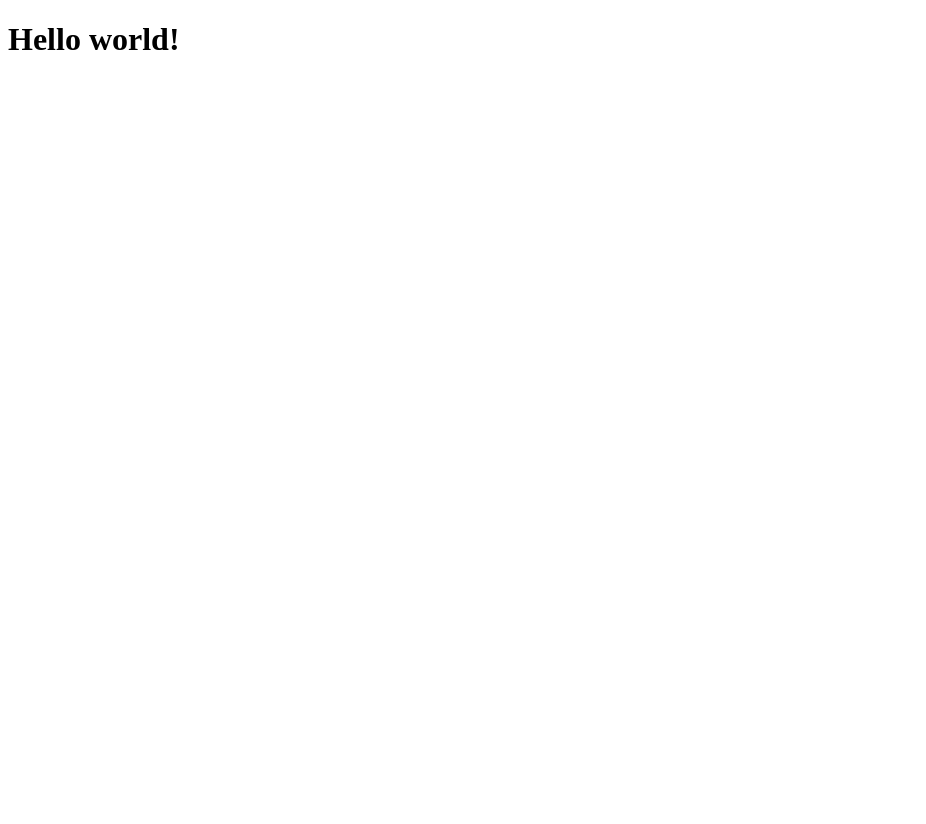
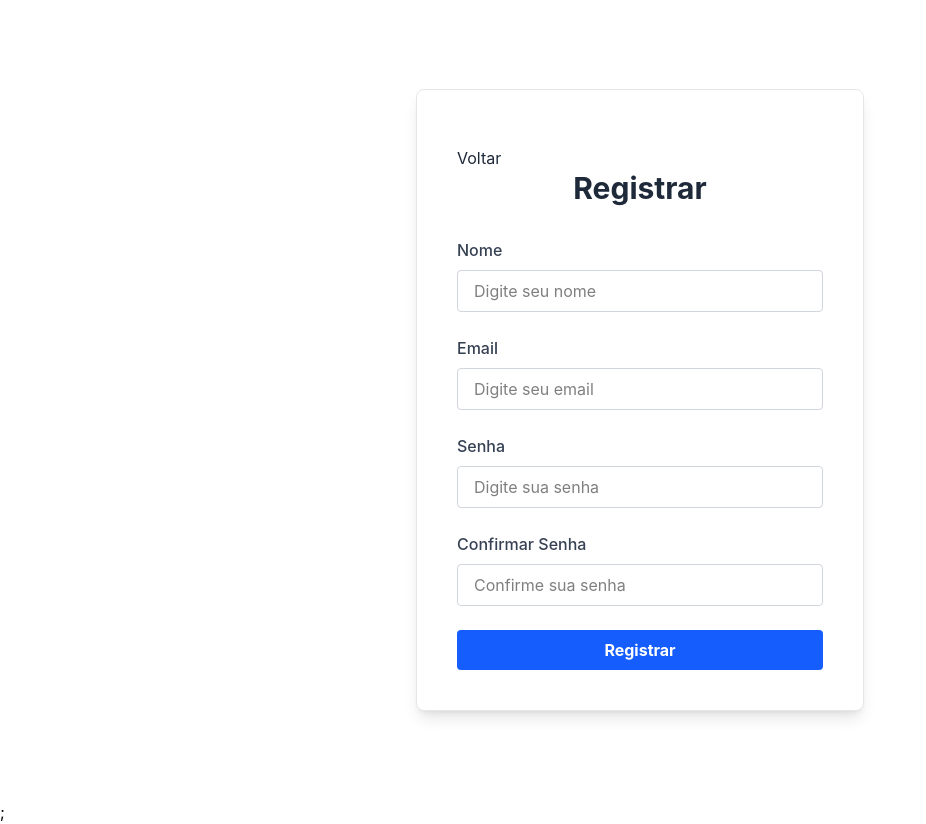
Before and after one commit to josevaldr/projeta-observatorio-pi-frontend, a React (Vite) app: page /register in a window 1280 px wide. Shown: the whole page, without its empty margins (0-926 px from the left). Before the commit the page ends 800 px from the top, so only its background shows below. Built offline with nearby package versions, Linux system fonts and the light colour scheme; the HTML template or start-up script is replaced by a standard one.

Commit message:
feat(auth): cria telas de login e cadastro e implementa navegação

```diff
--- a/index.html
+++ b/index.html
@@ -8,6 +8,6 @@
   </head>
   <body>
     <div id="root"></div>
-    <script type="module" src="/src/main.jsx"></script>
+    <script type="module" src="/src/app/main.jsx"></script>
   </body>
 </html>
--- a/package.json
+++ b/package.json
@@ -13,6 +13,7 @@
     "@tailwindcss/vite": "^4.3.0",
     "react": "^19.2.6",
     "react-dom": "^19.2.6",
+    "react-router-dom": "^7.17.0",
     "tailwindcss": "^4.3.0"
   },
   "devDependencies": {
--- a/src/app/App.jsx
+++ b/src/app/App.jsx
@@ -1,7 +1,13 @@
+import Login from "../features/auth/pages/Login";
+import Register from "../features/auth/pages/Register";
+import { RouterProvider } from 'react-router-dom';
+
+import { router } from './routes';
+
 export default function App() {
   return (
-    <div className="App">
-      <h1 className="text-3xl font-bold underline">Hello world!</h1>
+    <div>
+      <RouterProvider router={router} />;
     </div>
   );
 }
--- a/src/app/main.jsx
+++ b/src/app/main.jsx
@@ -1,7 +1,7 @@
 import { StrictMode } from "react";
 import { createRoot } from "react-dom/client";
-import "./index.css";
-import App from "./App.jsx";
+import "../styles/index.css";
+import App from "../app/App.jsx";
 
 createRoot(document.getElementById("root")).render(
   <StrictMode>
--- /dev/null
+++ b/src/features/auth/components/Button.jsx
@@ -0,0 +1,11 @@
+export default function Button({ type, children, onClick}) {
+  return (
+    <button
+      type={type}
+      onClick={onClick}
+      className="w-full bg-blue-600 text-white font-bold py-2 px-4 rounded hover:bg-blue-700"
+    >
+      {children}
+    </button>
+  );
+}
--- /dev/null
+++ b/src/features/auth/components/InputField.jsx
@@ -0,0 +1,26 @@
+export default function InputField({
+  labelText,
+  type,
+  value,
+  onChange,
+  placeholder,
+  id,
+  required,
+}) {
+  return (
+    <div>
+      <label htmlFor={id} className="block text-gray-700 font-medium mb-2">
+        {labelText}
+      </label>
+      <input
+        type={type}
+        id={id}
+        value={value}
+        onChange={onChange}
+        placeholder={placeholder}
+        required={required}
+        className="w-full px-4 py-2 border border-gray-300 rounded focus:outline-none focus:border-blue-500"
+      />
+    </div>
+  );
+}
--- /dev/null
+++ b/src/features/auth/pages/Login.jsx
@@ -0,0 +1,58 @@
+import { useState } from "react";
+import InputField from "../components/InputField";
+import Button from "../components/Button";
+import { Link } from "react-router-dom";
+
+export default function Login() {
+  const [email, setEmail] = useState("");
+  const [password, setPassword] = useState("");
+
+  const handleLogin = (e) => {
+    e.preventDefault();
+    console.log("Email:", email);
+    console.log("Senha:", password);
+    // Adicionar lógica de login aqui
+  };
+
+  return (
+    <div className="flex justify-center items-center min-h-screen bg-white">
+      <div className="bg-white p-10 rounded-lg shadow-lg w-full max-w-md border border-gray-200">
+        <h2 className="text-3xl font-bold text-center text-gray-800 mb-8">
+          Bem-vindo
+        </h2>
+        <p className="text-md text-center text-gray-600 mb-8">
+          Acesse sua conta para continuar
+        </p>
+        <form onSubmit={handleLogin} className="space-y-6">
+          <InputField
+            labelText="Email"
+            type="email"
+            id="email"
+            value={email}
+            onChange={(e) => setEmail(e.target.value)}
+            placeholder="Digite seu email"
+          />
+
+          <InputField
+            labelText="Senha"
+            type="password"
+            id="password"
+            value={password}
+            onChange={(e) => setPassword(e.target.value)}
+            placeholder="Digite sua senha"
+          />
+
+          <Button type="submit" onClick={handleLogin}>
+            Entrar
+          </Button>
+        </form>
+        <Link
+          to="/register"
+          className="w-full block border border-gray-300 text-center mt-3 bg-white text-blue-600 font-bold py-2 px-4 rounded hover:bg-blue-100"
+        >
+          Criar conta gratuita
+        </Link>
+      </div>
+    </div>
+  );
+}
--- /dev/null
+++ b/src/features/auth/pages/Register.jsx
@@ -0,0 +1,114 @@
+import { useState } from "react";
+import { Link } from "react-router-dom";
+
+export default function Register() {
+  const [name, setName] = useState("");
+  const [email, setEmail] = useState("");
+  const [password, setPassword] = useState("");
+  const [confirmPassword, setConfirmPassword] = useState("");
+
+  const handleRegister = (e) => {
+    e.preventDefault();
+    console.log("Name:", name);
+    console.log("Email:", email);
+    console.log("Senha:", password);
+    console.log("Confirmar Senha:", confirmPassword);
+    // Adicionar lógica de registro aqui
+  };
+
+  return (
+    <div className="flex justify-center items-center min-h-screen bg-white">
+      <div className="bg-white p-10 rounded-lg shadow-lg w-full max-w-md border border-gray-200">
+        <Link
+          to="/login"
+          className="block text-left text-gray-800 hover:underline mt-4"
+        >
+          Voltar
+        </Link>
+        <h2 className="text-3xl font-bold text-center text-gray-800 mb-8">
+          Registrar
+        </h2>
+        <form onSubmit={handleRegister} className="space-y-6">
+          <div>
+            <label
+              htmlFor="name"
+              className="block text-gray-700 font-medium mb-2"
+            >
+              Nome
+            </label>
+            <input
+              type="text"
+              id="name"
+              value={name}
+              onChange={(e) => setName(e.target.value)}
+              placeholder="Digite seu nome"
+              required
+              className="w-full px-4 py-2 border border-gray-300 rounded focus:outline-none focus:border-blue-500"
+            />
+          </div>
+
+          <div>
+            <label
+              htmlFor="email"
+              className="block text-gray-700 font-medium mb-2"
+            >
+              Email
+            </label>
+            <input
+              type="email"
+              id="email"
+              value={email}
+              onChange={(e) => setEmail(e.target.value)}
+              placeholder="Digite seu email"
+              required
+              className="w-full px-4 py-2 border border-gray-300 rounded focus:outline-none focus:border-blue-500"
+            />
+          </div>
+
+          <div>
+            <label
+              htmlFor="password"
+              className="block text-gray-700 font-medium mb-2"
+            >
+              Senha
+            </label>
+            <input
+              type="password"
+              id="password"
+              value={password}
+              onChange={(e) => setPassword(e.target.value)}
+              placeholder="Digite sua senha"
+              required
+              className="w-full px-4 py-2 border border-gray-300 rounded focus:outline-none focus:border-blue-500"
+            />
+          </div>
+
+          <div>
+            <label
+              htmlFor="confirmPassword"
+              className="block text-gray-700 font-medium mb-2"
+            >
+              Confirmar Senha
+            </label>
+            <input
+              type="password"
+              id="confirmPassword"
+              value={confirmPassword}
+              onChange={(e) => setConfirmPassword(e.target.value)}
+              placeholder="Confirme sua senha"
+              required
+              className="w-full px-4 py-2 border border-gray-300 rounded focus:outline-none focus:border-blue-500"
+            />
+          </div>
+
+          <button
+            type="submit"
+            className="w-full bg-blue-600 text-white font-bold py-2 px-4 rounded hover:bg-blue-700"
+          >
+            Registrar
+          </button>
+        </form>
+      </div>
+    </div>
+  );
+}
```
Also changed, not shown: src/app/routes.jsx (+21 -0 lines), 1 other file (tests, documents, lock files or other folders).
